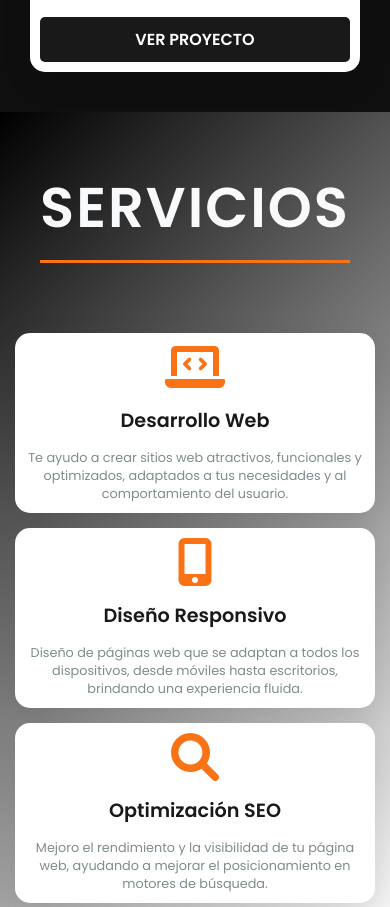
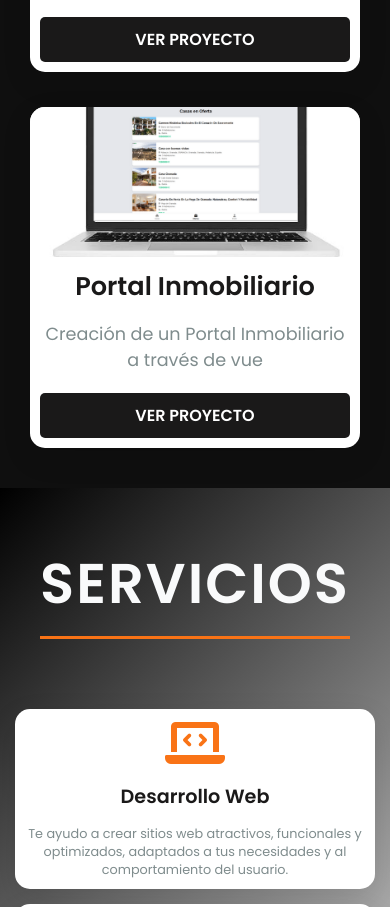
Before and after one commit to Gorkacp/Portfolio-Gorka, a plain HTML site: page index.html in a window 390 px wide. Shown: the part 2969-3876 px from the top of the page. Drawn offline with nearby package versions, Linux system fonts and the light colour scheme.

Commit message:
Actualización proyecto Inmobiliaria

```diff
--- a/index.html
+++ b/index.html
@@ -93,6 +93,14 @@
                         <a href="https://github.com/Gorkacp/Java-Script/tree/main/Unit%205%20-%20Document%20Object%20Model%20(DOM)/Ejercicios1/Grocery%20list" target="_blank" class="btn">Ver Proyecto</a>
                     </div>
                 </div>
+                <div class="project-card">
+                    <img src="imagenes/Foto4.png" alt="Project 3">
+                    <div class="project-info">
+                        <h3>Portal Inmobiliario</h3>
+                        <p>Creación de un Portal Inmobiliario a través de vue</p>
+                        <a href="https://portal-inmobiliario-d4vs.onrender.com" target="_blank" class="btn">Ver Proyecto</a>
+                    </div>
+                </div>
             </div>
         </div>
     </section>
```
Also changed, not shown: imagenes/Foto4.png (added).
